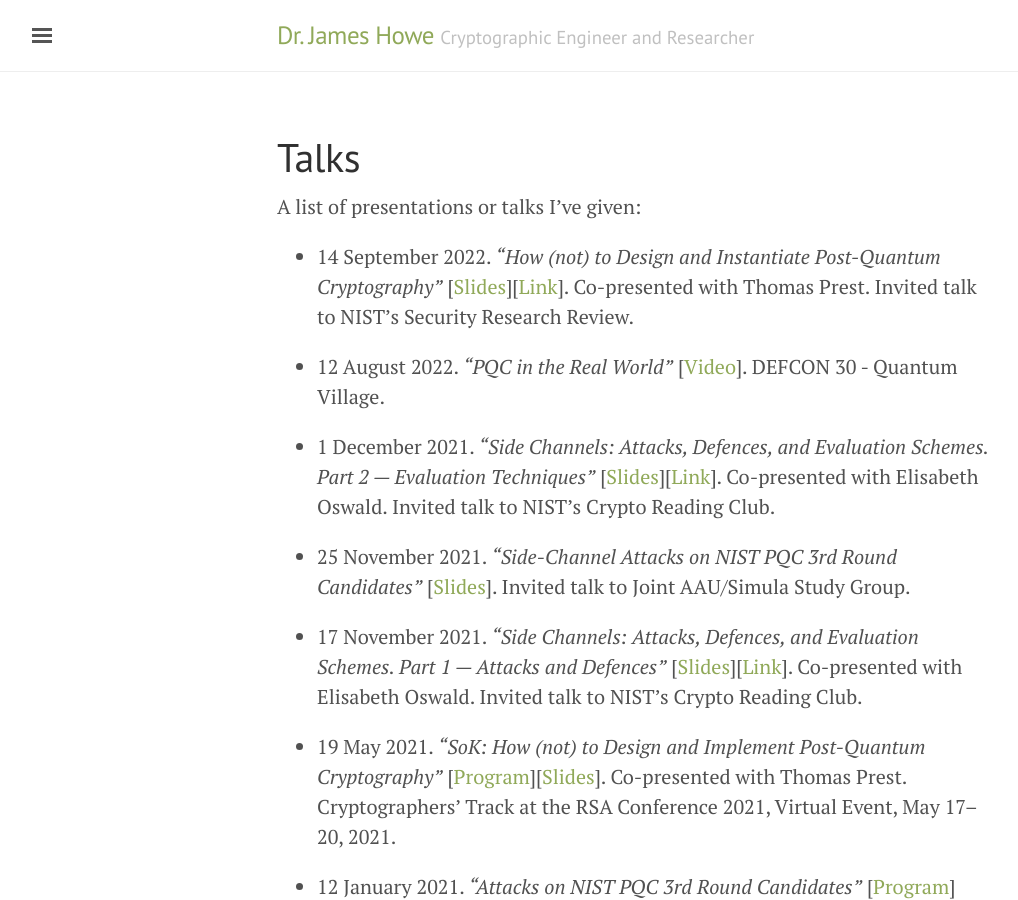
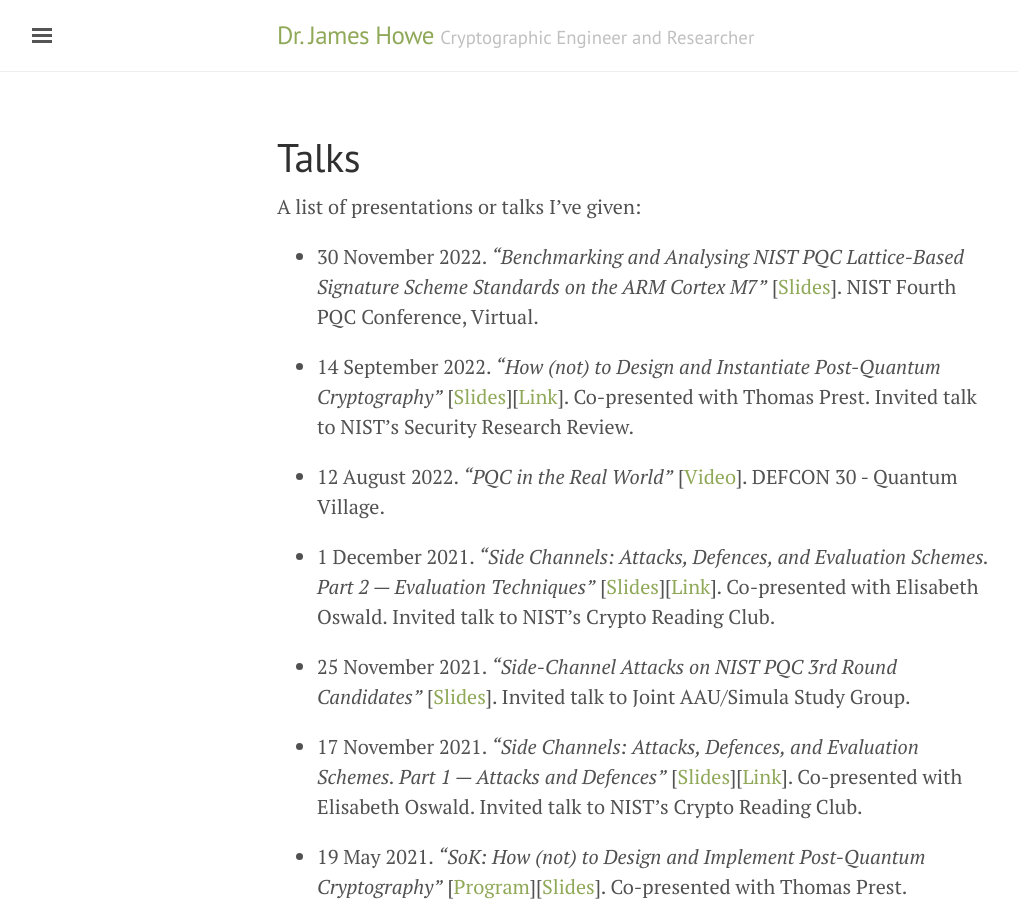
Before and after one commit to jameshoweee/jameshoweee.github.io, a Jekyll site: the page built from talks.md, in a window 1280 px wide and 900 px high. Shown: the whole window, without its empty margins (3-1021 px from the left). Built offline with Jekyll 4.4.1, drawn with Linux system fonts in a browser that asks for light colours.

Commit message:
Update talks.md

```diff
--- a/talks.md
+++ b/talks.md
@@ -5,6 +5,8 @@ permalink: /talks/
 ---
 
 A list of presentations or talks I've given:
+
+* 30 November 2022. *"Benchmarking and Analysing NIST PQC Lattice-Based Signature Scheme Standards on the ARM Cortex M7"* [[Slides]()]. NIST Fourth PQC Conference, Virtual.
 
 * 14 September 2022. *"How (not) to Design and Instantiate Post-Quantum Cryptography"* [[Slides](files/crclub-2021-side-channels-2.pdf)][[Link](https://csrc.nist.gov/presentations/2021/crypto-club-2021-side-channels-2)]. Co-presented with Thomas Prest. Invited talk to NIST's Security Research Review.
 
```
